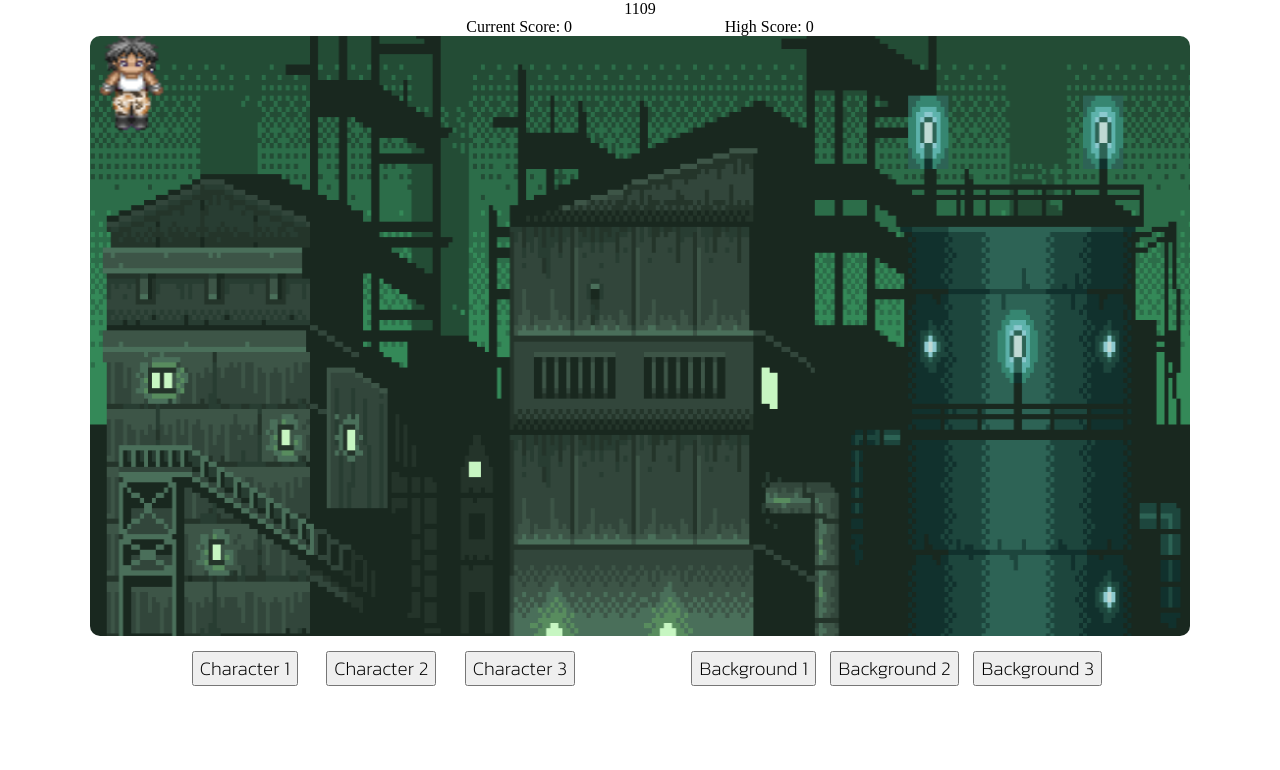
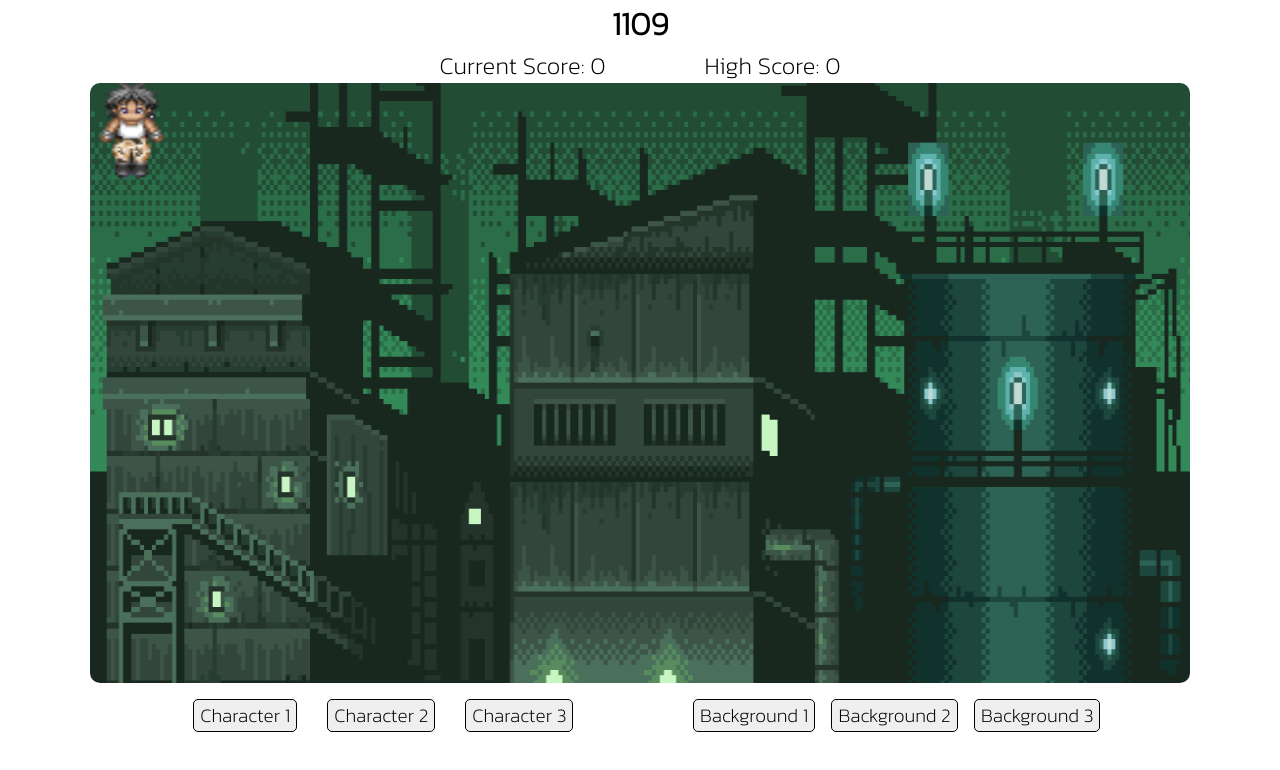
Before and after one commit to AdeshPawaroo/Coin-Rush, a website built with webpack: page index.html in a window 1280 px wide. Both pictures are taken after a click on the button "Start Game!". Built offline with nearby package versions, Linux system fonts and the light colour scheme; files whose address does not match are found by name.

Commit message:
styled timer / scores

```diff
--- a/src/index.scss
+++ b/src/index.scss
@@ -11,11 +11,19 @@
     border-radius: 10px;
 }
 
+#timer {
+    font-family: 'Kanit', sans-serif;
+    font-weight: bold;
+    font-size: 2rem;
+}
+
 #scores{
     display: flex;
     align-items: center;
     justify-content: space-around;
     width: 500px;
+    font-family: 'Kanit', sans-serif;
+    font-size: 1.5rem;
 }
 
 #score {
@@ -46,6 +54,8 @@
 #buttons-container > div > button {
     font-family: 'Kanit', sans-serif;
     font-size: 1.2rem;
+    border-radius: 5px;
+    border: 1px solid black;
 }
 
 //splash page
```
Also changed, not shown: dist/main.css.
